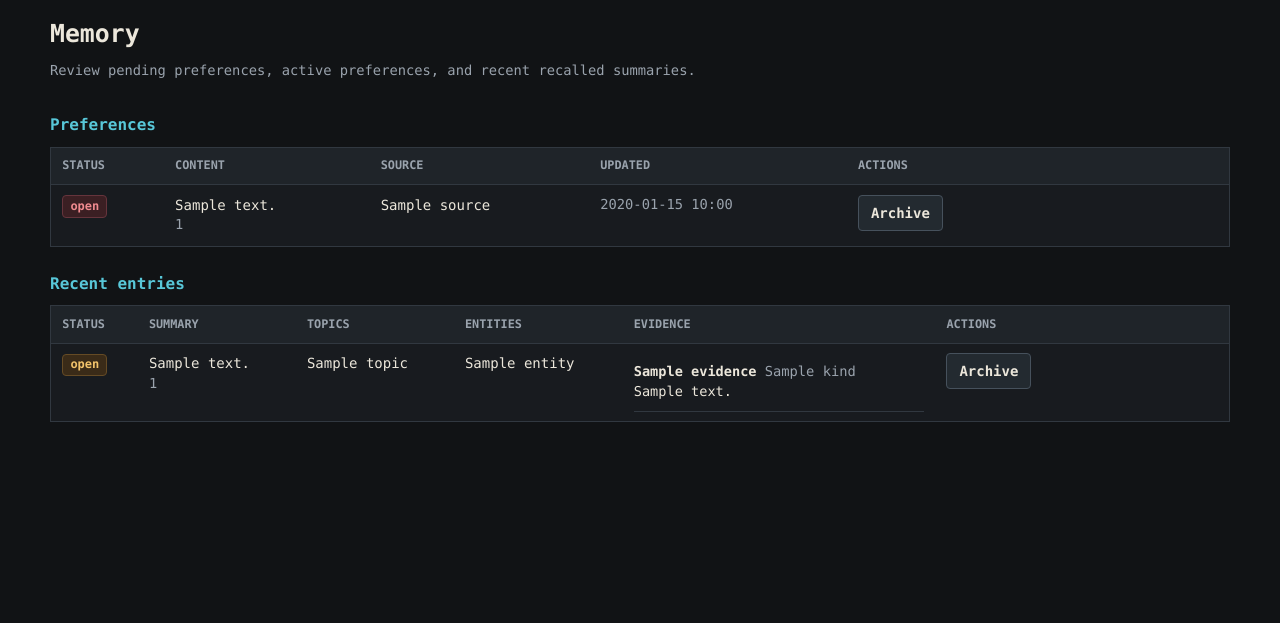
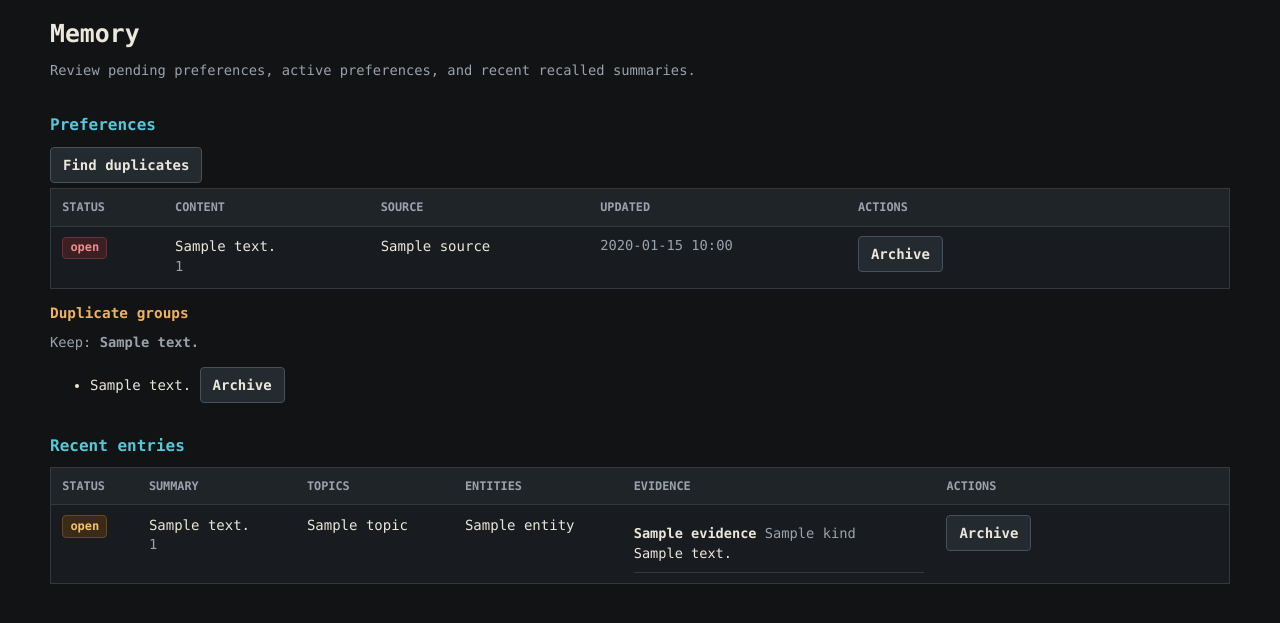
Before and after one commit to mdolton/jarvis, a FastAPI app: template jarvis/web/templates/memory.html in a window 1280 px wide. Shown: the part 56-679 px from the top of the page. Run offline with FastAPI, Linux system fonts and the light colour scheme; the template is opened without the code that fills it: most values are stand-ins (such as "Sample title", 1, 10 or a date in 2020); some libraries are stand-ins or nearby versions.

Commit message:
feat(memory): add Find duplicates dashboard tool
Adds a POST /memory/preferences/find-duplicates route that calls
MemoryService.find_duplicate_preferences() and renders duplicate groups
with per-duplicate Archive buttons in the memory dashboard.

Co-Authored-By: Claude Opus 4.8 (1M context) <noreply@anthropic.com>

```diff
--- a/jarvis/web/templates/memory.html
+++ b/jarvis/web/templates/memory.html
@@ -9,7 +9,12 @@
 </section>
 
 <section class="section-block">
-    <h2>Preferences</h2>
+    <div class="section-head-row">
+        <h2>Preferences</h2>
+        <form class="inline-form" method="post" action="/memory/preferences/find-duplicates">
+            <button type="submit">Find duplicates</button>
+        </form>
+    </div>
     <table class="ops-table">
         <thead>
             <tr><th>Status</th><th>Content</th><th>Source</th><th>Updated</th><th>Actions</th></tr>
@@ -49,6 +54,28 @@
     </table>
     {% if not preferences %}
     <p class="muted">No memory preferences yet.</p>
+    {% endif %}
+    {% if duplicate_clusters is not none %}
+    <h3>Duplicate groups</h3>
+    {% if not duplicate_clusters %}
+    <p class="muted">No duplicate preferences found.</p>
+    {% else %}
+    {% for cluster in duplicate_clusters %}
+    <div class="dup-cluster">
+        <div class="muted">Keep: <strong>{{ cluster.keeper.content }}</strong></div>
+        <ul>
+            {% for dup in cluster.duplicates %}
+            <li>
+                {{ dup.content }}
+                <form class="inline-form" method="post" action="/memory/preferences/{{ dup.preference_id }}/archive">
+                    <button type="submit">Archive</button>
+                </form>
+            </li>
+            {% endfor %}
+        </ul>
+    </div>
+    {% endfor %}
+    {% endif %}
     {% endif %}
 </section>
 
```
Also changed, not shown: jarvis/web/routes/memory.py (+22 -4 lines), tests/integration/test_web_memory.py (+59 -0 lines).
